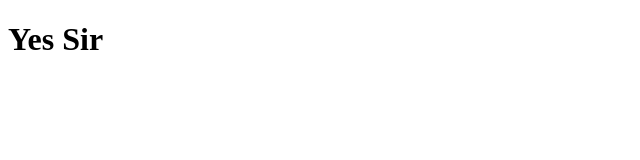
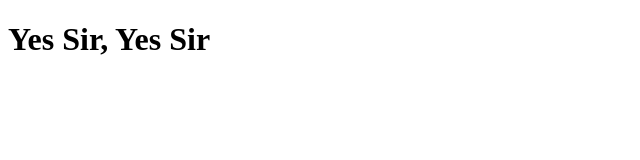
Before and after one commit to pedrolucas201/aula-1, a plain HTML site: page index.html in a window 1280 px wide. Shown: the whole page, without its empty margins (0-640 px from the left). Drawn offline with Linux system fonts and the light colour scheme.

Commit message:
adcionamos mais uma parte de texto no nosso código.

```diff
--- a/index.html
+++ b/index.html
@@ -7,6 +7,6 @@
     <title>Aula 01</title>
 </head>
 <body>
-    <h1>Yes Sir</h1>
+    <h1>Yes Sir, Yes Sir</h1>
 </body>
 </html>
```
